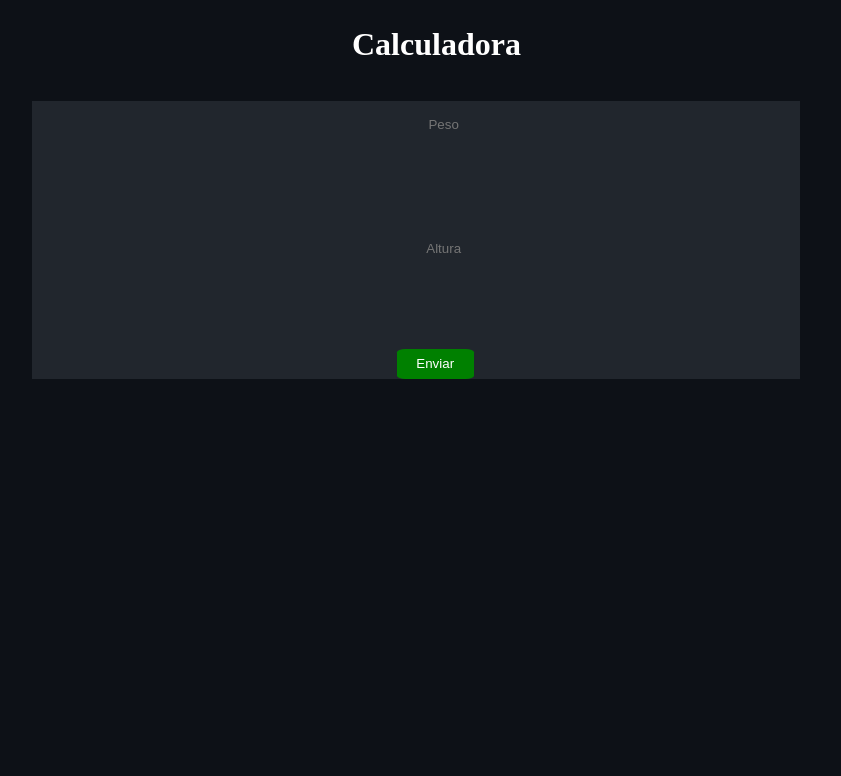
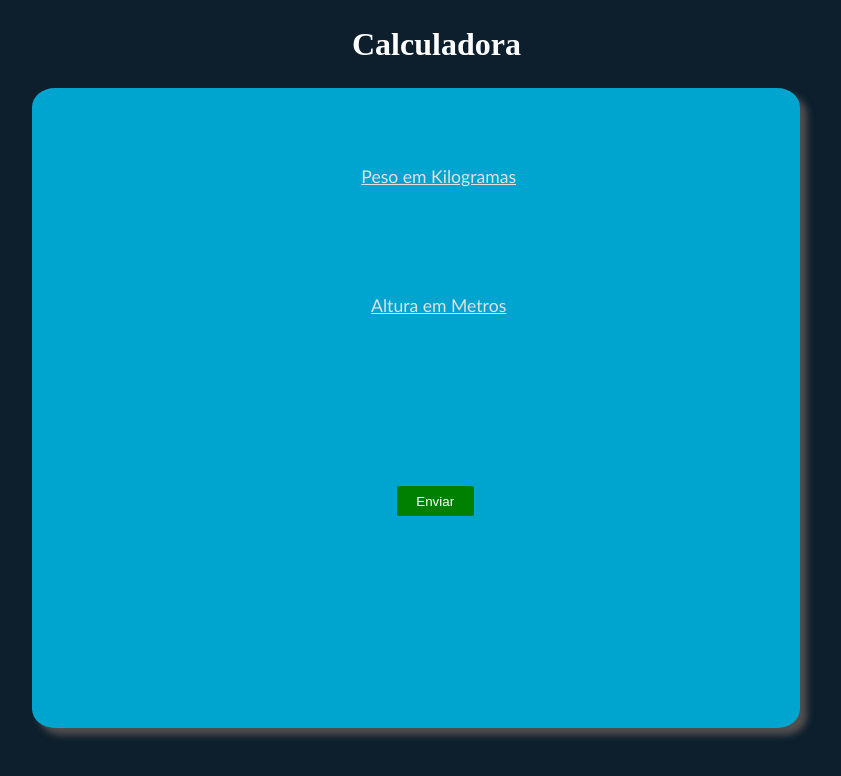
Before and after one commit to joaothomazpedro/imc_calculadora, a plain HTML site: page index.html in a window 1280 px wide. Both pictures are taken after a click on the button "Enviar". Shown: the whole page, without its empty margins (224-1065 px from the left). Drawn offline with Linux system fonts and the light colour scheme.

Commit message:
Script Funcional em Caso Base e Estilização em Desenvolvimento

```diff
--- a/css/style.css
+++ b/css/style.css
@@ -1,6 +1,6 @@
 body{
     margin: 0;
-    background-color: rgb(13, 17, 23);
+    background-color: #0d1f2d;
 }
 
 .title_site{
@@ -9,31 +9,41 @@ body{
 }
 
 .container{
+    position: absolute;
     margin: 0% 20% 20% 20%;
-    /*  */
     height: 80%;
     width: 60%;
-    background-color: rgb(33, 38, 45);
+    background-color: #00a5cf;
+    border-radius: 3%;
+    box-shadow: 7px 7px 7px #535050;
+
 
 }
 
 .label_form{
     display: block;
-    margin: 5% 40% 10% 40%;
+    margin: 8% 38.5% 10% 38.5%;
     text-align: center;
     border-style: none;
     background: none;
     color: white;
     padding: 1rem;
+    font-family: 'Gill Sans', 'Gill Sans MT', Calibri, 'Trebuchet MS', sans-serif;
+    font-size: 110%;
 }
+
+.label_form::placeholder {
+    color: rgb(224, 224, 224);
+    text-decoration: underline;
+  }
 
 .btn_form{
     display: block;
-    margin: 10% 47.5% 10% 47.5%;
+    margin: 20% 47.5% 5% 47.5%;
     background-color: green;
     color: white;
     border-style: none;
-    border-radius: 11%;
+    border-radius: 5%;
     width: 10%;
     padding: 1%;
 
--- a/index.html
+++ b/index.html
@@ -5,6 +5,7 @@
     <meta name="viewport" content="width=device-width, initial-scale=1.0">
     <title>Calculadora IMC</title>
     <link rel="stylesheet" href="css/style.css">
+    <script src="js/main_script.js"></script>
 </head>
 <body>
     <h1 class="title_site">Calculadora</h1>
@@ -12,14 +13,14 @@
     <form action="" class="form">
         <div class="container">
             <!-- <label for="peso" class="label_form"> -->
-                <input type="text" placeholder="Peso" class="label_form">
+                <input type="number" placeholder="Peso em Kilogramas" class="label_form" id="label_peso">
             <!-- </label> -->
 
             <!-- <label for="Altura" class="label_form"> -->
-                <input type="text" placeholder="Altura" class="label_form">
+                <input type="number" placeholder="Altura em Metros" class="label_form" id="label_altura">
             <!-- </label> -->
 
-                <input type="button" value="Enviar" class="btn_form">
+                <input type="button" value="Enviar" id="btn_formd" class="btn_form">
         </div>
     </form>
 
--- a/js/main_script.js
+++ b/js/main_script.js
@@ -0,0 +1,16 @@
+window.onload = function calculo(){
+    let btn = document.getElementById("btn_formd")
+
+    btn.addEventListener("click", function(){
+        var peso = document.getElementById("label_peso")
+        var altura = document.getElementById("label_altura")
+
+        imc = peso.value / (Math.pow(altura.value,2))
+
+        resultado = alert("Seu IMC é : " + imc.toFixed(2))
+
+        /* Limpando values */
+        peso.value = "";
+        altura.value = "";
+    })
+}
```
